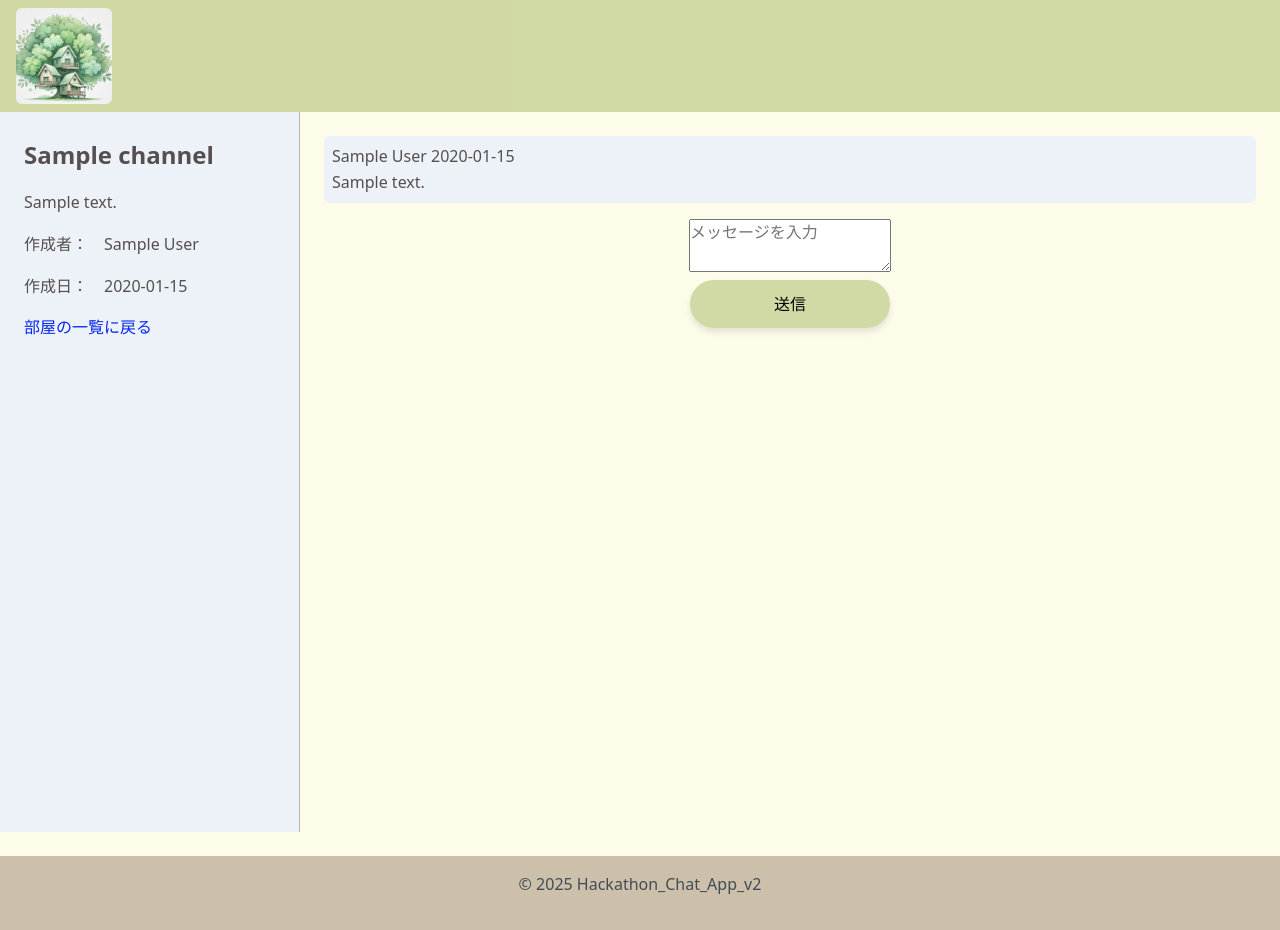
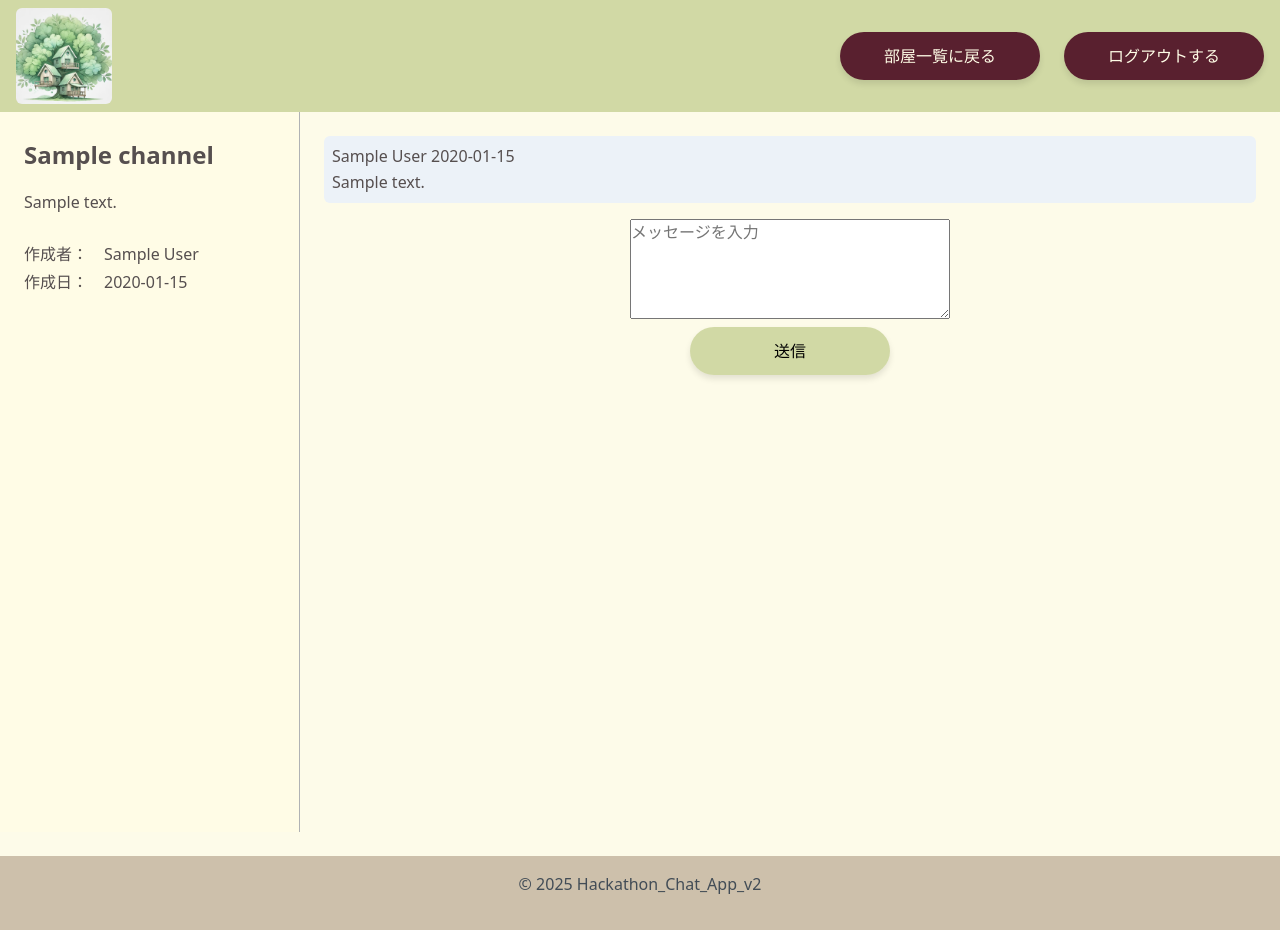
Before and after one commit to tama2407/hackathon_chat_app_v2, a Flask app: page /channels/1 in a window 1280 px wide. Run offline with Flask 3, Linux system fonts and the light colour scheme; a user stored in the database is signed in; tables that the repository leaves empty hold one stand-in row (values such as "Sample post").

Commit message:
ヘッダーの配置固定を解除

```diff
--- a/static/css/layout/header.css
+++ b/static/css/layout/header.css
@@ -6,7 +6,7 @@
   display: flex;
   justify-content: space-between;
   align-items: center;
-  position: sticky;
+  /* position: sticky; */
   top: 0;
   z-index: var(--z-modal);
 }
--- a/static/css/pages/channels.css
+++ b/static/css/pages/channels.css
@@ -81,7 +81,6 @@
   gap: var(--font-size-sm);
 }
 
-
 .channels-card-list {
   width: 100%;
   min-height: 32px;
--- a/static/css/pages/chat.css
+++ b/static/css/pages/chat.css
@@ -8,9 +8,19 @@
 .chat-sidebar {
   width: 300px;
   padding: var(--spacing-lg);
-  background: var(--color-bg-secondary);
+  background: var(--color-base);
   border-right: var(--border-width) solid var(--color-gray);
 }
+
+.channel-description {
+  margin-bottom: var(--spacing-xl);
+}
+
+.channel-meta{
+  line-height: 12px;
+  margin-bottom: var(--spacing-xl);
+}
+
 
 .chat-main {
   flex: 1;
--- a/static/css/pages/create.css
+++ b/static/css/pages/create.css
@@ -35,7 +35,7 @@
   font-size: 16px;
 }
 
-.add-channel-text{
+.add-channel-text {
   margin: 40px;
 }
 
--- a/templates/channels/create.html
+++ b/templates/channels/create.html
@@ -31,8 +31,8 @@
           <small>200文字以内で入力してください</small>
         </div>
         <div class="add-channel-text">
-        <button type=" submit" class="btn-primary">部屋を作成</button>
-      </div>
+          <button type=" submit" class="btn-primary">部屋を作成</button>
+        </div>
       </form>
 
     </div>
--- a/templates/channels/detail.html
+++ b/templates/channels/detail.html
@@ -1,4 +1,9 @@
 {% extends "base.html" %}
+
+{% block nav_btns %}
+<a href="{{ url_for('channels.index') }}" class="azuki-btn">部屋一覧に戻る</a>
+<a href="{{ url_for('auth.login') }}" class="azuki-btn">ログアウトする</a>
+{% endblock %}
 
 {% block title %}{{ channel.name }}{% endblock %}
 
@@ -11,7 +16,6 @@
       <p>作成者：　{{ channel.user.name }}</p>
       <p>作成日：　{{ channel.created_at.strftime('%Y-%m-%d') }}</p>
     </div>
-    <a href="{{ url_for('channels.index') }}" class="btn secondary">部屋の一覧に戻る</a>
   </div>
 
   <div class="chat-main">
@@ -27,7 +31,7 @@
       </div>
       {% endfor %}
       {% else %}
-      <p class="no-messages">メッセージがないので、最初のメッセージを送信しましょう！</p>
+      <p class="no-messages">メッセージがないので、最初のメッセージを送信しよう！</p>
       {% endif %}
     </div>
 
@@ -35,7 +39,7 @@
       <form method="POST" action="{{ url_for('messages.create') }}">
         <input type="hidden" name="channel_id" value="{{ channel.id }}">
         <div class="form-group">
-          <textarea name="content" placeholder="メッセージを入力" required maxlength="500"></textarea>
+          <textarea class="form-textarea" name="content" placeholder="メッセージを入力" required maxlength="500"></textarea>
           <button type="submit" class="btn-primary">送信</button>
         </div>
       </form>
```
Also changed, not shown: static/css/base/variables.css (line endings or trailing spaces).
